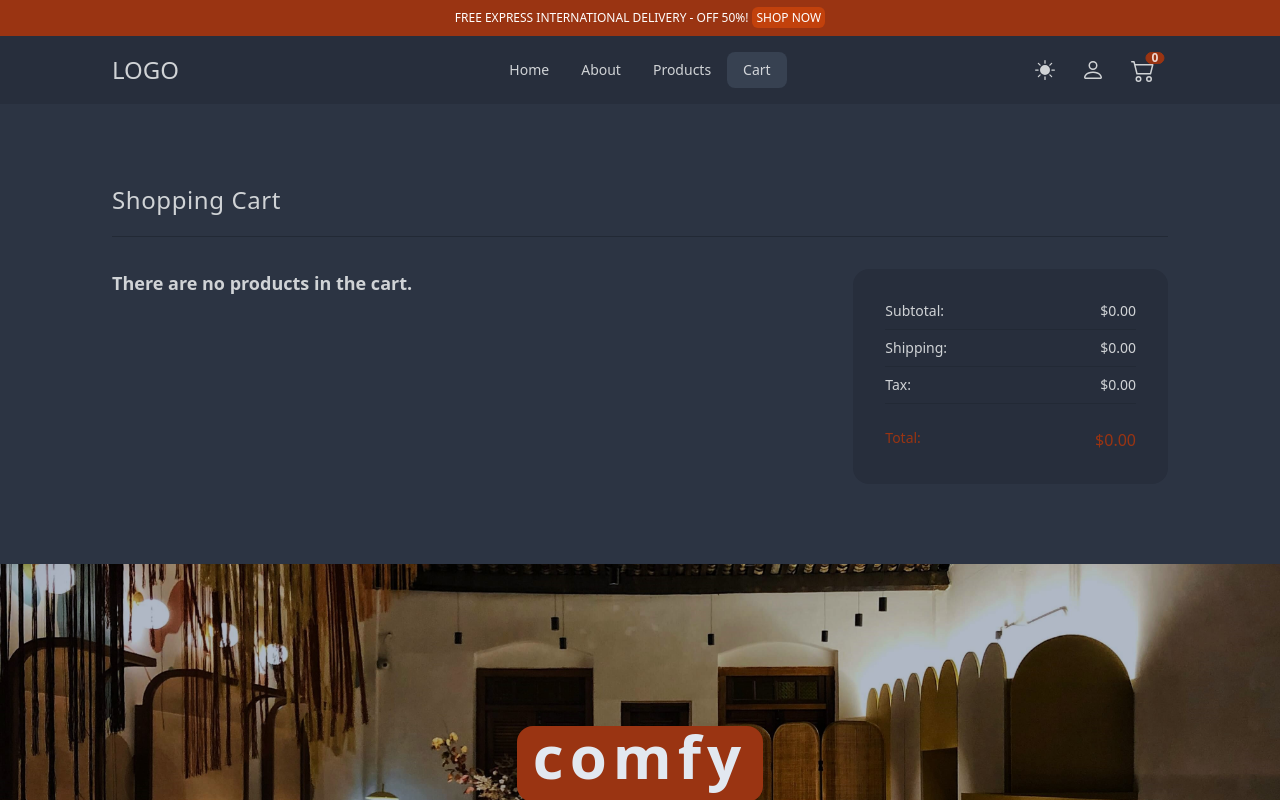
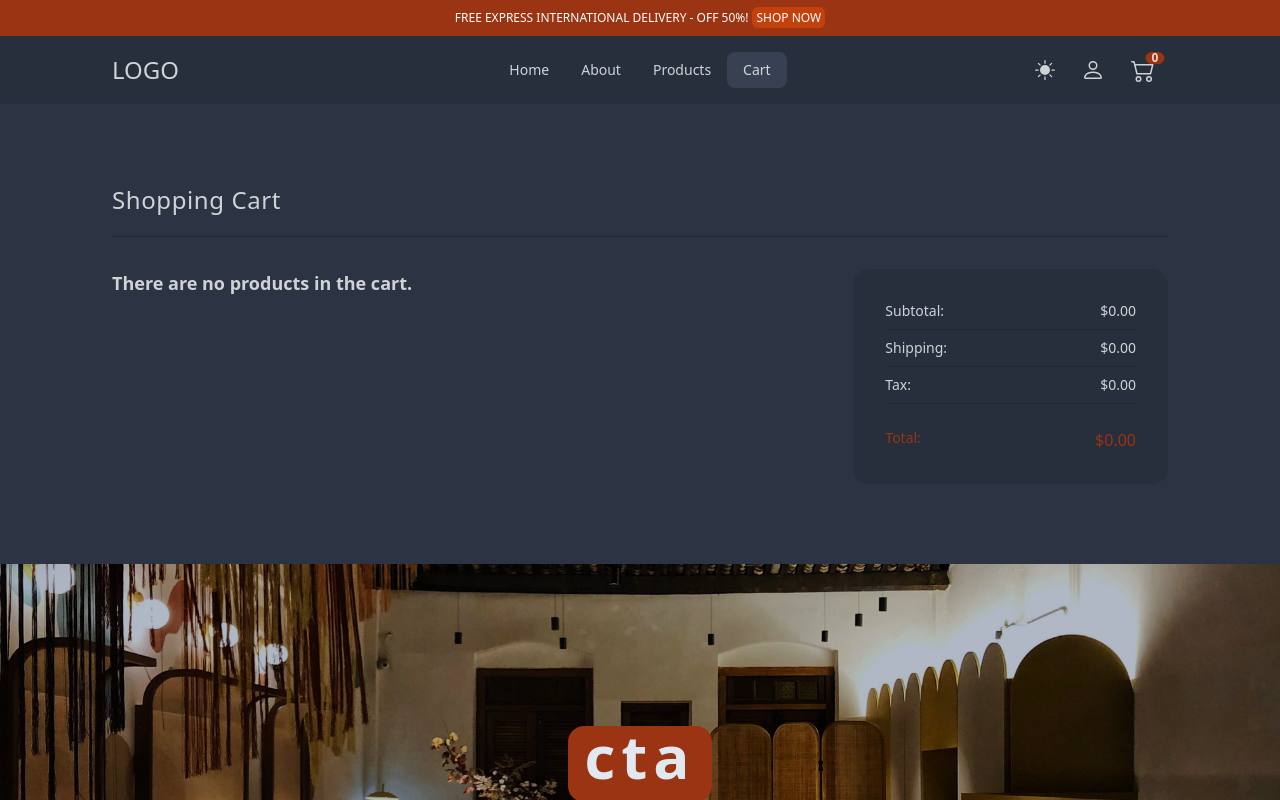
Before and after one commit to FS-1964/dseign-store-main, a React (Vite) app: page /cart in a window 1280 px wide. Shown: the top 800 px of the page. Built offline with nearby package versions, Linux system fonts and the light colour scheme.

Commit message:
gha chnage

```diff
--- a/index.html
+++ b/index.html
@@ -4,7 +4,7 @@
     <meta charset="UTF-8" />
     <link rel="icon" type="image/svg+xml" href="/favicon.ico" />
     <meta name="viewport" content="width=device-width, initial-scale=1.0" />
-    <title>Comfy Store</title>
+    <title>Store</title>
   </head>
   <body>
     <div id="root"></div>
--- a/src/layouts/home/Cta.jsx
+++ b/src/layouts/home/Cta.jsx
@@ -2,7 +2,7 @@ const Cta = () => {
   return (
     <section className='cta h-[50vh] grid place-items-center'>
       <p className='text-6xl h-[4.8rem] px-4 tracking-widest font-semibold bg-primary rounded-2xl select-none text-slate-200'>
-        comfy
+        cta
       </p>
     </section>
   );
```
